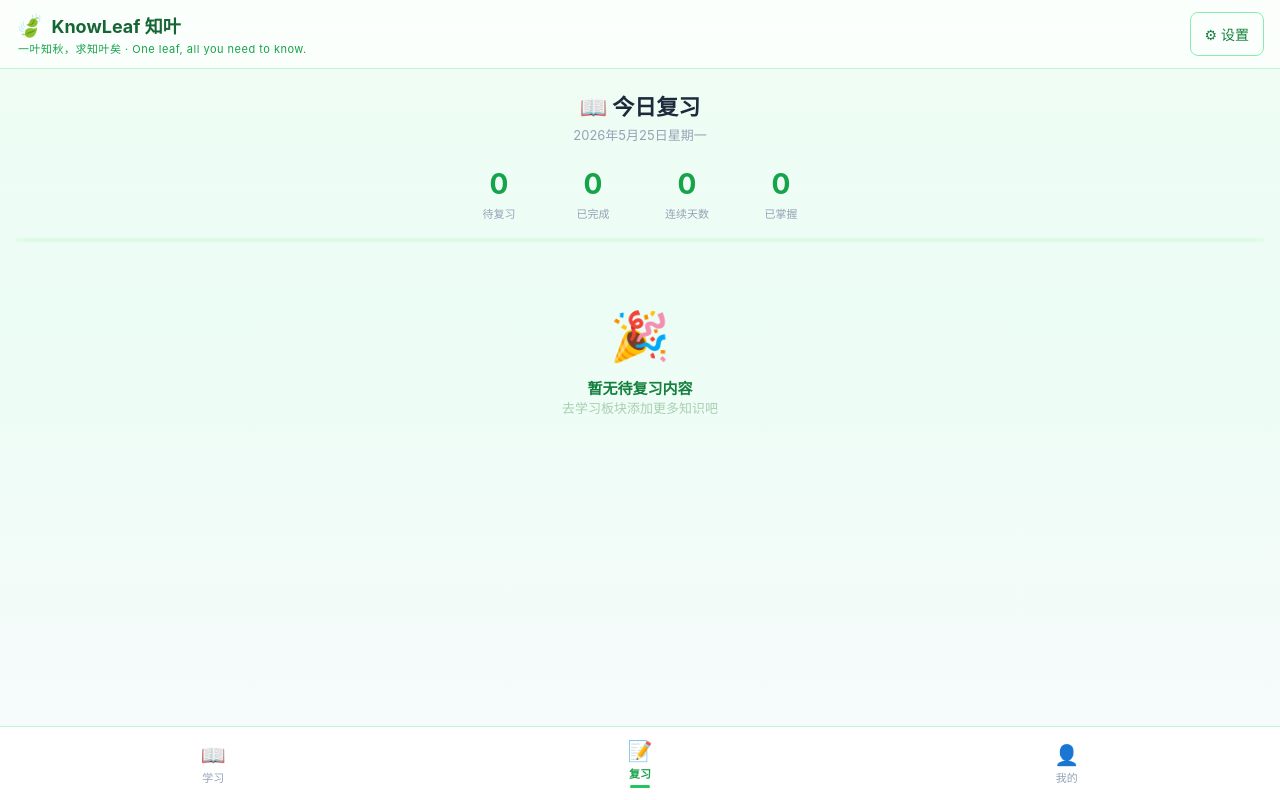
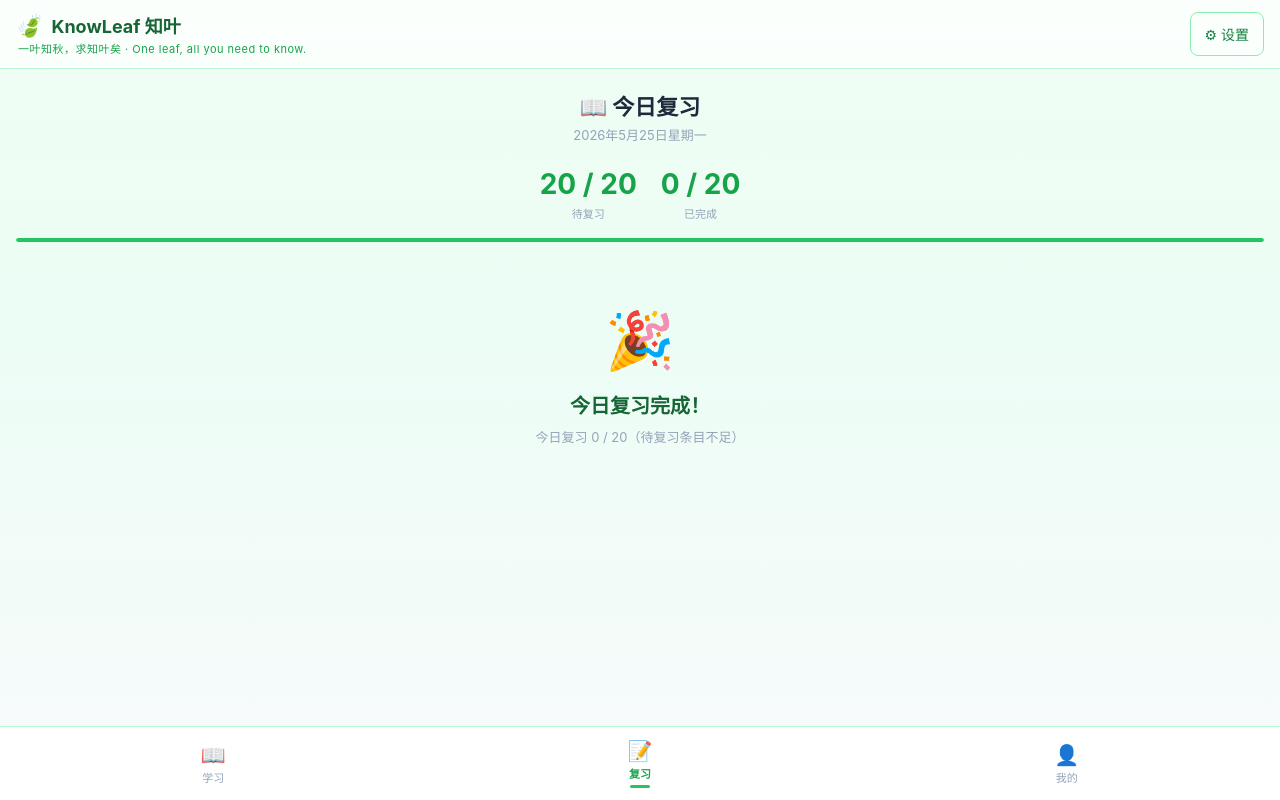
Before and after one commit to jungleG-chin/knowleaf, a plain HTML site: page mobile-web/index.html in a window 1280 px wide. Both pictures are taken after a click on the button "📝 复习". Drawn offline with nearby package versions, Linux system fonts and the light colour scheme.

Commit message:
复习计数功能优化

```diff
--- a/mobile-web/index.html
+++ b/mobile-web/index.html
@@ -1387,14 +1387,6 @@
     <div class="review-stat-card">
       <span class="stat-num" id="reviewDoneToday">0</span>
       <span class="stat-label">已完成</span>
-    </div>
-    <div class="review-stat-card">
-      <span class="stat-num" id="reviewStreak">0</span>
-      <span class="stat-label">连续天数</span>
-    </div>
-    <div class="review-stat-card">
-      <span class="stat-num" id="reviewMasteredCount">0</span>
-      <span class="stat-label">已掌握</span>
     </div>
   </div>
   <div class="review-progress-bar-full"><div class="fill" id="reviewProgressFill" style="width:0%"></div></div>
@@ -3329,9 +3321,9 @@
 
     var state = getTodayReviewState();
 
-    // ★ 首次计算 totalTarget 后固化到 state，之后不再重算
+    // ★ totalTarget = 每日复习量上限，首次固化
     if (!state.total || state.total <= 0) {
-      state.total = Math.min(limit, allDue.length);
+      state.total = limit;
       saveTodayReviewState(state);
     }
 
@@ -3368,9 +3360,16 @@
     updateReviewStats();
     if (reviewSession.queue.length === 0) {
       reviewWikiList.innerHTML = '';
-      reviewEmpty.style.display = 'flex';
-      reviewComplete.style.display = 'none';
-      reviewProgressFill.style.width = '0%';
+      reviewEmpty.style.display = 'none';
+      reviewComplete.style.display = 'flex';
+      reviewProgressFill.style.width = '100%';
+      if (reviewSession.done < reviewSession.totalTarget) {
+        reviewCompleteStats.textContent = '今日复习 ' + reviewSession.done + ' / ' + reviewSession.totalTarget + '（待复习条目不足）';
+      } else {
+        reviewCompleteStats.textContent = '今日复习 ' + reviewSession.totalTarget + ' 条，完成 ' + reviewSession.done + ' / ' + reviewSession.totalTarget;
+      }
+      saveDailyStreak(reviewSession.streak + 1);
+      reviewSession.streak = reviewSession.streak + 1;
       return;
     }
     reviewEmpty.style.display = 'none';
@@ -3473,11 +3472,10 @@
   function updateReviewStats() {
     var data = loadData();
     var stats = getReviewStats(data);
-    var totalTarget = reviewSession.totalTarget || stats.due;
-    reviewDueCount.textContent = totalTarget;
-    reviewMasteredCount.textContent = stats.mastered;
-    reviewDoneToday.textContent = reviewSession.done;
-    reviewStreak.textContent = reviewSession.streak;
+    var T = reviewSession.totalTarget || getDailyLimit();
+    var dueNum = Math.max(0, T - reviewSession.done);
+    reviewDueCount.textContent = dueNum + ' / ' + T;
+    reviewDoneToday.textContent = reviewSession.done + ' / ' + T;
   }
 
   /* 事件绑定 */
```
